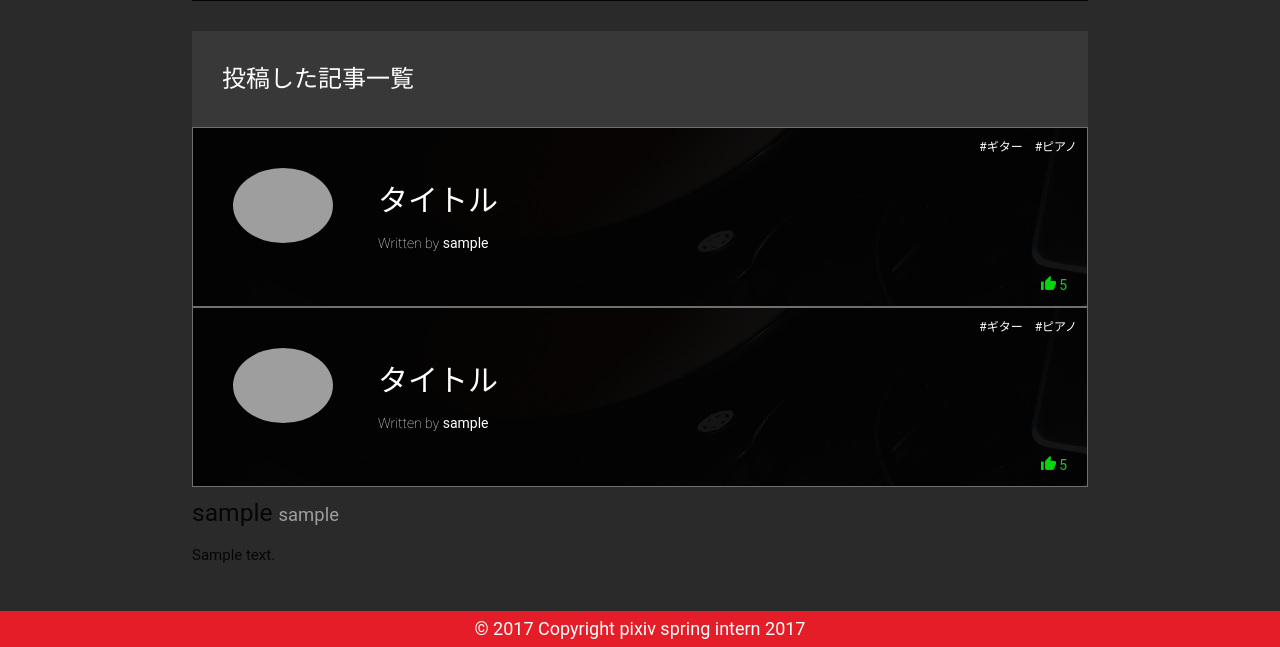
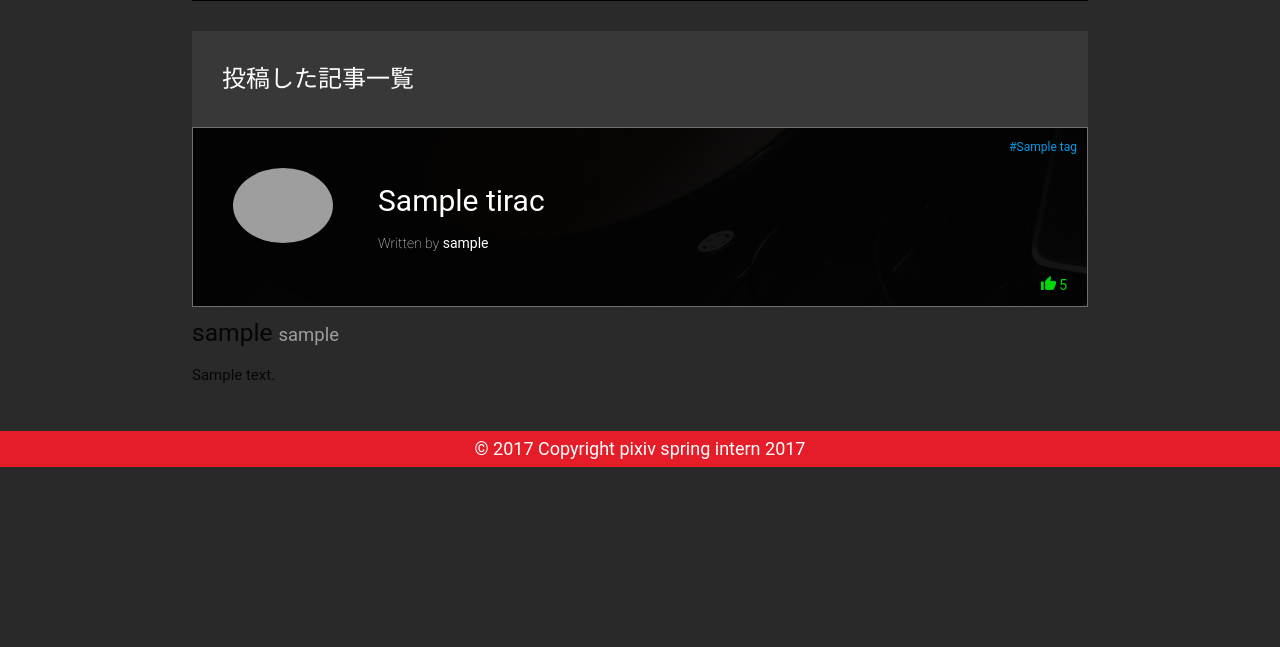
Before and after one commit to defaultcf/pressto, a Django app: a page that uses app/myauth/templates/myauth/detail.html in a window 1280 px wide. Shown: the part 589-1236 px from the top of the page. After the commit the page ends 1056 px from the top, so only its background shows below. Run offline with Django 3.2, Linux system fonts and the light colour scheme; tables that the repository leaves empty hold one stand-in row (values such as "Sample post"); some libraries are stand-ins or nearby versions; some web fonts are replaced; grey boxes are pictures that could not be loaded.

Commit message:
Fix user page

```diff
--- a/app/myauth/templates/myauth/detail.html
+++ b/app/myauth/templates/myauth/detail.html
@@ -49,40 +49,26 @@
 
   </div>
 
+  {% for tirac in user.tirac_set.all %}
   <div style="position:relative;max-width:100%;height:180px;background-image:url('http://localhost/static/article/default.jpg');border:1px solid #6F6F6F">
     <div style="position:absolute;width:100%;height:100%;background:#000;opacity:0.92"></div>
     <div style="position:absolute;top:0;left:0;width:180px;height:180px;">
       <img style="width:100px;margin:40px;" src="http://furyu.nazo.cc/twicon/{{user.username }}" class="circle responsive-img">
     </div>
     <div style="position:absolute;top:0;left:180px;height:180px;color:#fff;padding:50px;padding-left:5px;">
-      <div style="font-size:30px">タイトル</div>
+      <div style="font-size:30px">{{ tirac.subject }}</div>
       <div style="font-size:14px;margin-top:10px;"><span style="font-weight:100">Written by </span>{{ user.username }}</div>
     </div>
     <div style="position:absolute;top:0;right:0;color:#fff;padding:10px;font-size:12px;">
-      #ギター　#ピアノ
+      {% for t in tirac.settag_set.all %}
+      <a href="{% url 'article:tag' t.tag.tagname %}">#{{ t.tag.tagname }}</a>
+      {% endfor %}
     </div>
     <div style="position:absolute;bottom:0;right:0;color:#00D80A;font-size:14px;padding:10px;padding-right:20px;">
       <img src="http://localhost/static/img/ic_thumb_up_black_24px.png" style="margin-right:3px;">5
     </div>
   </div>
-
-
-  <div style="position:relative;max-width:100%;height:180px;background-image:url('http://localhost/static/article/default.jpg');border:1px solid #6F6F6F">
-    <div style="position:absolute;width:100%;height:100%;background:#000;opacity:0.92"></div>
-    <div style="position:absolute;top:0;left:0;width:180px;height:180px;">
-      <img style="width:100px;margin:40px;" src="http://furyu.nazo.cc/twicon/{{user.username }}" class="circle responsive-img">
-    </div>
-    <div style="position:absolute;top:0;left:180px;height:180px;color:#fff;padding:50px;padding-left:5px;">
-      <div style="font-size:30px">タイトル</div>
-      <div style="font-size:14px;margin-top:10px;"><span style="font-weight:100">Written by </span>{{ user.username }}</div>
-    </div>
-    <div style="position:absolute;top:0;right:0;color:#fff;padding:10px;font-size:12px;">
-      #ギター　#ピアノ
-    </div>
-    <div style="position:absolute;bottom:0;right:0;color:#00D80A;font-size:14px;padding:10px;padding-right:20px;">
-      <img src="http://localhost/static/img/ic_thumb_up_black_24px.png" style="margin-right:3px;">5
-    </div>
-  </div>
+  {% endfor %}
 
 
   <h5>{{ user.profile.nickname }} <small class="grey-text lighten-4">{{ user.username }}</small></h5>
```
